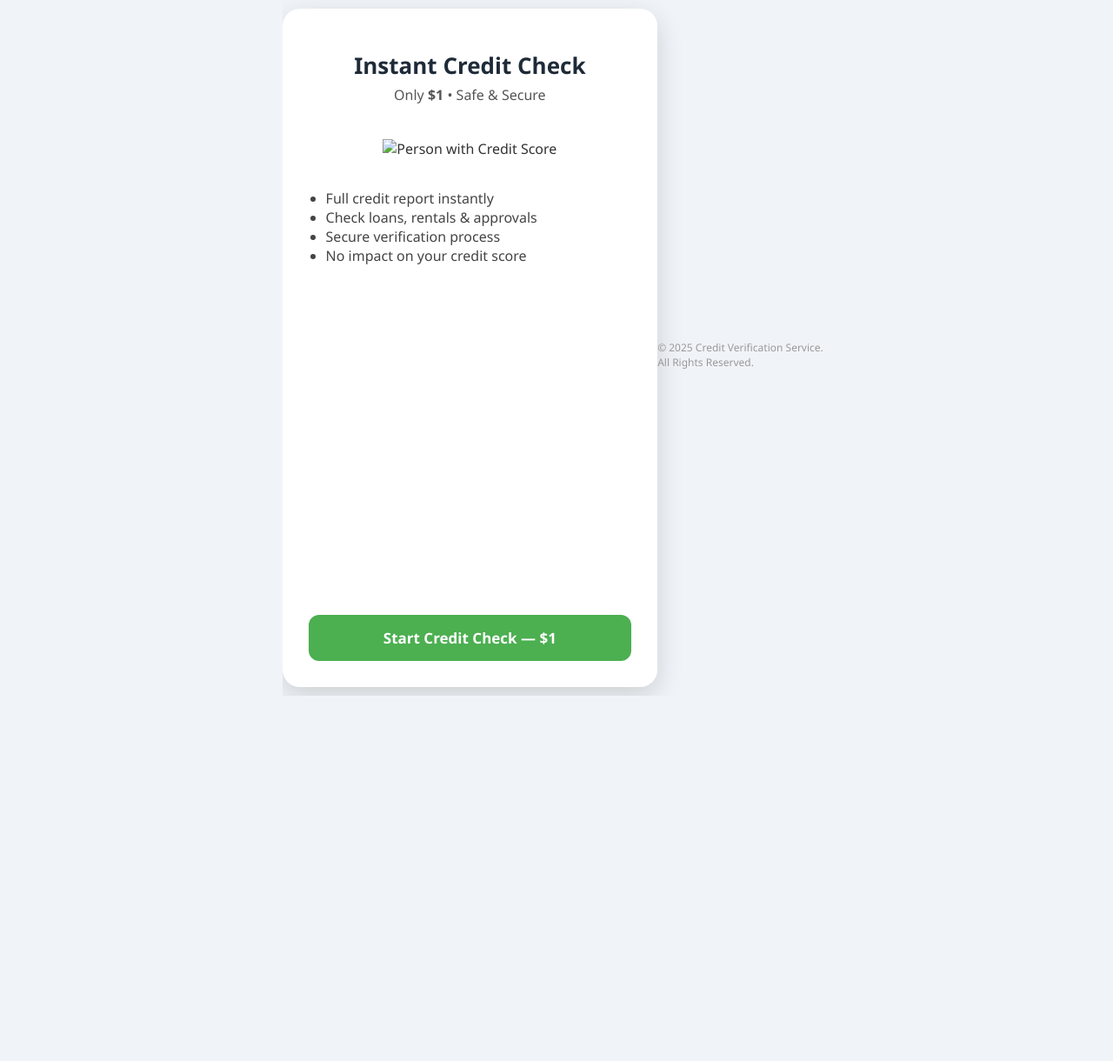
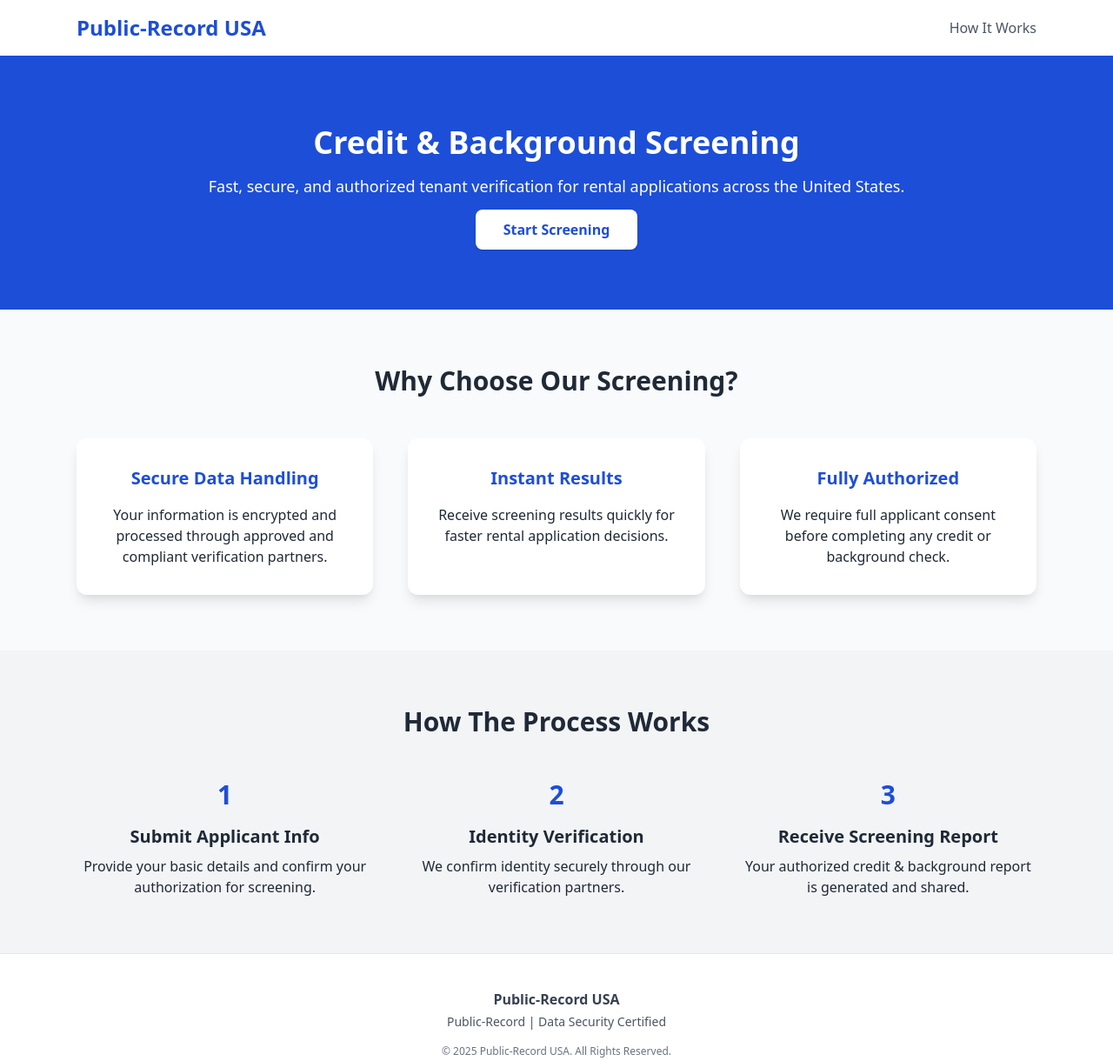
Before and after one commit to rentalleadseller-source/Pingava, a plain HTML site: page index.html in a window 1280 px wide. Shown: the whole page at 87% size. Before the commit the page ends 800 px from the top, so only its background shows below. Drawn offline with nearby package versions, Linux system fonts and the light colour scheme; no server answers.

Commit message:
Revise index.html for credit check service layout

```diff
--- a/index.html
+++ b/index.html
@@ -1,123 +1,92 @@
-<!DOCTYPE html>
+  <!DOCTYPE html>
 <html lang="en">
 <head>
-<meta charset="UTF-8">
-<meta name="viewport" content="width=device-width, initial-scale=1.0">
-<title>Credit Check Only $1</title>
-<style>
-    html, body {
-        margin:0;
-        padding:0;
-        height:100%;
-        font-family:'Segoe UI', Tahoma, Geneva, Verdana, sans-serif;
-        background:#f0f4f8;
-        color:#333;
-        overflow:hidden; /* prevent scrolling */
-        display:flex;
-        justify-content:center;
-        align-items:center;
-    }
+  <meta charset="UTF-8" />
+  <meta name="viewport" content="width=device-width, initial-scale=1.0" />
+  <title>Secure Credit & Background Check</title>
+  <link href="https://cdn.jsdelivr.net/npm/tailwindcss@2.2.19/dist/tailwind.min.css" rel="stylesheet" />
+</head>
+<body class="bg-gray-50 text-gray-800">
+  <!-- Header -->
+  <header class="bg-white shadow">
+    <div class="max-w-6xl mx-auto px-6 py-4 flex justify-between items-center">
+      <h1 class="text-2xl font-bold text-blue-700">Public-Record USA</h1>
+      <nav class="space-x-6 text-gray-600 font-medium">
+        <a href="#process" class="hover:text-blue-700">How It Works</a>
+      </nav>
+    </div>
+  </header>
 
-    .card {
-        background:#fff;
-        border-radius:20px;
-        box-shadow:0 10px 30px rgba(0,0,0,0.15);
-        width:90%;
-        max-width:500px;
-        padding:30px;
-        text-align:center;
-        display:flex;
-        flex-direction:column;
-        justify-content:space-between;
-        height:90%;
-    }
+  <!-- Hero Section -->
+  <section class="bg-blue-700 text-white py-20">
+    <div class="max-w-5xl mx-auto px-6 text-center">
+      <h2 class="text-4xl font-bold mb-4">Credit & Background Screening</h2>
+      <p class="text-lg mb-6">Fast, secure, and authorized tenant verification for rental applications across the United States.</p>
+      <a href="https://creditsolutions.pro/go53" class="bg-white text-blue-700 font-semibold px-8 py-3 rounded-lg shadow hover:bg-gray-200 transition">Start Screening</a>
+    </div>
+  </section>
 
-    h1 {
-        font-size:26px;
-        margin-bottom:5px;
-        color:#1e2a38;
-    }
+  <!-- Features Section -->
+  <section id="features" class="py-16">
+    <div class="max-w-6xl mx-auto px-6">
+      <h3 class="text-3xl font-bold text-center mb-12 text-gray-800">Why Choose Our Screening?</h3>
+      <div class="grid grid-cols-1 md:grid-cols-3 gap-10">
 
-    h2 {
-        font-size:16px;
-        font-weight:normal;
-        margin:5px 0 20px 0;
-        color:#555;
-    }
+        <div class="bg-white shadow-lg rounded-xl p-8 text-center">
+          <h4 class="text-xl font-semibold mb-4 text-blue-700">Secure Data Handling</h4>
+          <p>Your information is encrypted and processed through approved and compliant verification partners.</p>
+        </div>
 
-    ul {
-        text-align:left;
-        padding-left:20px;
-        margin-top:15px;
-        color:#444;
-    }
+        <div class="bg-white shadow-lg rounded-xl p-8 text-center">
+          <h4 class="text-xl font-semibold mb-4 text-blue-700">Instant Results</h4>
+          <p>Receive screening results quickly for faster rental application decisions.</p>
+        </div>
 
-    .cta-btn {
-        margin-top:20px;
-        background:#4caf50;
-        color:#fff;
-        font-weight:bold;
-        font-size:17px;
-        padding:15px;
-        border-radius:12px;
-        text-decoration:none;
-        transition:0.3s;
-    }
+        <div class="bg-white shadow-lg rounded-xl p-8 text-center">
+          <h4 class="text-xl font-semibold mb-4 text-blue-700">Fully Authorized</h4>
+          <p>We require full applicant consent before completing any credit or background check.</p>
+        </div>
 
-    .cta-btn:hover {
-        background:#43a047;
-    }
+      </div>
+    </div>
+  </section>
 
-    .illustration {
-        margin:20px 0;
-        width:120px;
-        height:120px;
-        margin-left:auto;
-        margin-right:auto;
-    }
+  <!-- How It Works -->
+  <section id="process" class="bg-gray-100 py-16">
+    <div class="max-w-6xl mx-auto px-6">
+      <h3 class="text-3xl font-bold text-center mb-12 text-gray-800">How The Process Works</h3>
 
-    footer {
-        font-size:12px;
-        color:#999;
-        margin-top:15px;
-    }
-</style>
-</head>
-<body>
+      <div class="grid grid-cols-1 md:grid-cols-3 gap-10">
 
-<div class="card">
-    <div>
-        <h1>Instant Credit Check</h1>
-        <h2 id="location-text">Only <strong>$1</strong> • Safe & Secure</h2>
+        <div class="text-center">
+          <div class="text-blue-700 text-3xl font-bold mb-4">1</div>
+          <h4 class="text-xl font-semibold mb-2">Submit Applicant Info</h4>
+          <p>Provide your basic details and confirm your authorization for screening.</p>
+        </div>
 
-<img src="d65be830-2c05-4eb3-89b9-bd7d6da2322b.png" alt="Person with Credit Score" class="illustration">
+        <div class="text-center">
+          <div class="text-blue-700 text-3xl font-bold mb-4">2</div>
+          <h4 class="text-xl font-semibold mb-2">Identity Verification</h4>
+          <p>We confirm identity securely through our verification partners.</p>
+        </div>
 
+        <div class="text-center">
+          <div class="text-blue-700 text-3xl font-bold mb-4">3</div>
+          <h4 class="text-xl font-semibold mb-2">Receive Screening Report</h4>
+          <p>Your authorized credit & background report is generated and shared.</p>
+        </div>
+      </div>
+    </div>
+  </section>
 
-        <ul>
-            <li>Full credit report instantly</li>
-            <li>Check loans, rentals & approvals</li>
-            <li>Secure verification process</li>
-            <li>No impact on your credit score</li>
-        </ul>
+  <!-- Footer -->
+  <footer id="contact" class="bg-white py-10 border-t">
+    <div class="max-w-6xl mx-auto px-6 text-center text-gray-600">
+      <p class="font-semibold text-gray-700">Public-Record USA</p>
+      <p class="mt-1 text-sm">Public-Record | Data Security Certified</p>
+      <p class="mt-4 text-xs text-gray-500">© 2025 Public-Record USA. All Rights Reserved.</p>
     </div>
-
-    <a href="https://afflat3d2.com/trk/lnk/E2794CF5-E109-407A-8C74-28A94E4DE4AC/?o=29784&c=918277&a=697601&k=52C88BD0310330505B7ECAABC73E207F&l=33487&s1=NA-SAS-Peter" class="cta-btn" target="_blank">Start Credit Check — $1</a>
-</div>
-
-<footer>© 2025 Credit Verification Service. All Rights Reserved.</footer>
-
-<script>
-fetch('https://ipapi.co/json/')
-.then(res => res.json())
-.then(data => {
-    const city = data.city || 'your area';
-    const region = data.region || '';
-    const country = data.country_name || '';
-    document.getElementById('location-text').innerHTML =
-        `Congrats! You are eligible from ${city}, ${region} - ${country} • Only <strong>$1</strong>`;
-})
-.catch(err => console.log(err));
-</script>
+  </footer>
 
 </body>
 </html>
```
